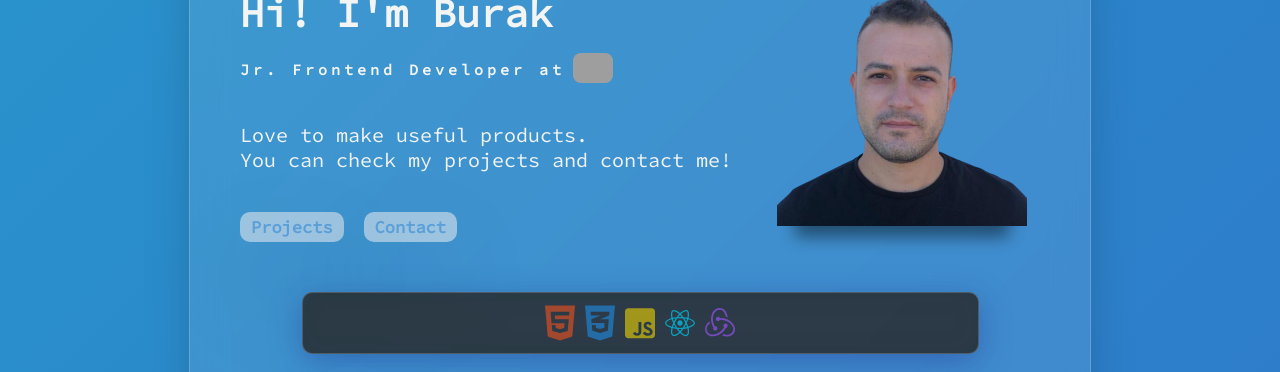
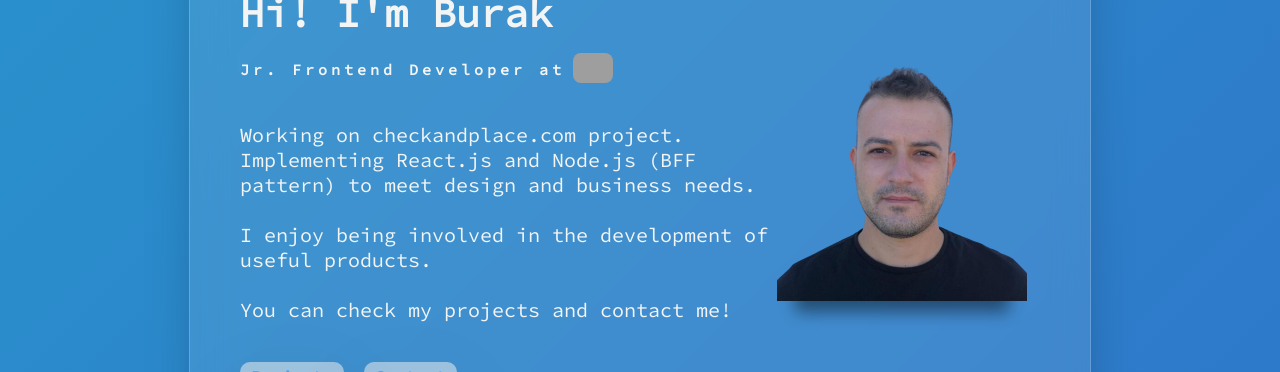
Before and after one commit to buraltintas/my-portfolio, a React (Create React App) app: page / in a window 1280 px wide. Shown: the part 120-492 px from the top of the page. Built offline with nearby package versions, Linux system fonts and the light colour scheme; grey boxes are pictures that could not be loaded.

Commit message:
update info text

```diff
--- a/src/components/home/Home.js
+++ b/src/components/home/Home.js
@@ -51,8 +51,14 @@ const Home = (props) => {
 
             <p className={styles.text}>
               {props.engLang
-                ? 'Love to make useful products.'
-                : 'Kullanışlı ürünler geliştirmeyi seviyorum.'}
+                ? 'Working on checkandplace.com project. Implementing React.js and Node.js (BFF pattern) to meet design and business needs.'
+                : 'checkandplace.com projesi üzerinde çalışıyorum. Tasarım ve iş ihtiyaçlarını karşılamak için React.js ve Node.js (BFF modeli) uygulamaları geliştiriyorum.'}
+              <br />
+              <br />
+              {props.engLang
+                ? 'I enjoy being involved in the development of useful products.'
+                : 'Kullanışlı ürünlerin geliştirilmesinde yer almaktan keyif alıyorum.'}
+              <br />
               <br />
               {props.engLang
                 ? 'You can check my projects and contact me!'
--- a/src/components/projects/Projects.module.css
+++ b/src/components/projects/Projects.module.css
@@ -31,7 +31,7 @@
 
 .card {
   width: 85%;
-  height: 24rem;
+  height: fit-content;
   margin: 0 auto;
   margin-top: 1rem;
   padding: 1rem;
```
